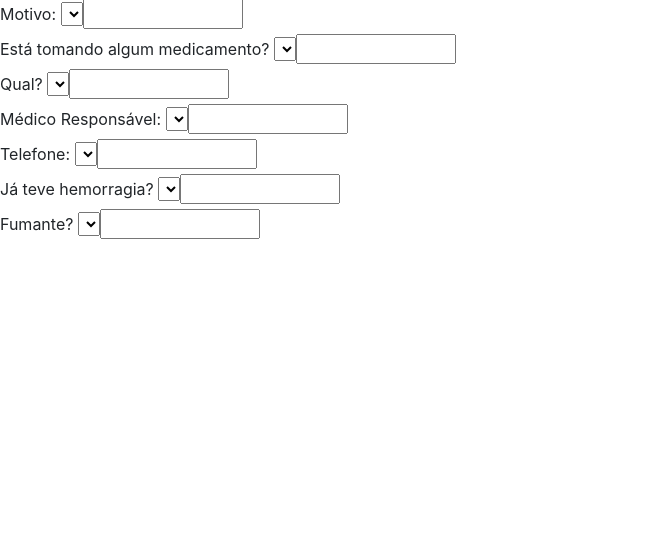
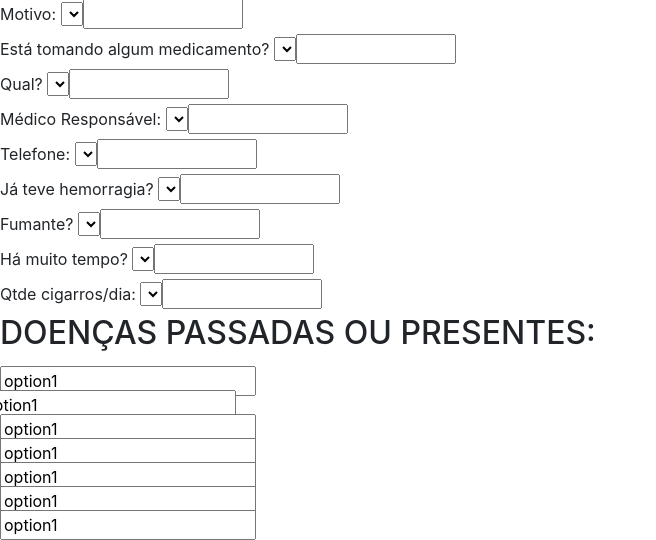
Before and after one commit to ifpb-sr/sisriso, a Flask app: page /clientes in a window 1280 px wide. Shown: the part 864-1404 px from the top of the page, without its empty margins (0-656 px from the left). Before the commit the page ends 1103 px from the top, so only its background shows below. Run offline with Flask 2, Linux system fonts and the light colour scheme; lists and menus that the app fills with data are empty; parts of the project's set-up code (start-up, migrations or seed data) failed here and were passed over; some libraries are stand-ins or nearby versions.

Commit message:
Update clientes.html

```diff
--- a/templates/clientes/clientes.html
+++ b/templates/clientes/clientes.html
@@ -110,13 +110,11 @@
 	          <input type="text" id="Tipo de plano" name="Tipo de plano" style="width: 10em"  value="" />
   </div>
 
-
 	    <div class="area">
                       <label for="MT">Matricula:</label>
                       <select name="MT" id="Matricula">
 	        <input type="text" id="Matricula" name="Matrícula" style="width: 10em"  value="" />
   </div>
-
 	   <div class="area">
                       <label for="Urgência">Em caso de urgência, avisar:</label>
                       <select name="Urgencia" id="Em caso de urgência, avisar">
@@ -196,6 +194,69 @@
   </div>
 
 
+				      <div class="area">
+                                <label for="9">Há muito tempo?</label>
+                                <select name="Há muito tempo?" id="9">
+			<input type="text" id="9" name="Há muito tempo?" style="width: 10em"  value="" />
+  </div>
+
+				 <div class="area">
+                                <label for="9">Qtde cigarros/dia:</label>
+                                <select name="Qtde cigarros/dia:" id="9">
+			<input type="text" id="9" name="Qtde cigarros/dia:" style="width: 10em"  value="" />
+  </div>
+
+
+					<h2> DOENÇAS PASSADAS OU PRESENTES:</h2>
+<div class="form-check">
+  <input class="form-check-input" type="text" name="Cardiopatia" id="9" value="option1" checked>
+  <label class="form-check-label" for="Cardiopatia">
+    Default Cardiopatia
+  </label>
+</div
+
+<div class="form-check">
+  <input class="form-check-input" type="text" name="Alérgia" id="9" value="option1" checked>
+  <label class="form-check-label" for="Alérgia">
+    Default Alérgia
+  </label>
+</div>
+
+<div class="form-check">
+  <input class="form-check-input" type="text" name="Cefaléia" id="9" value="option1" checked>
+  <label class="form-check-label" for="Cefaléia">
+    Default Cefaléia
+  </label>
+</div>
+
+<div class="form-check">
+  <input class="form-check-input" type="text" name="Convulsão" id="9" value="option1" checked>
+  <label class="form-check-label" for="Convulsão">
+    Default Convulsão
+  </label>
+</div>
+
+<div class="form-check">
+  <input class="form-check-input" type="text" name="Gastrite" id="9" value="option1" checked>
+  <label class="form-check-label" for="Gastrite">
+    Default Gastrite
+  </label>
+</div>
+
+<div class="form-check">
+  <input class="form-check-input" type="text" name="Alcoolismo" id="9" value="option1" checked>
+  <label class="form-check-label" for="Alcoolismo">
+    Default Alcoolismo
+  </label>
+</div>
+
+ <div class="form-check">
+  <input class="form-check-input" type="text" name="Nefropatia" id="9" value="option1" checked>
+  <label class="form-check-label" for="Nefropatia">
+    Default Nefropatia
+  </label>
+</div>
+
 
 
 
```
Lines whose indentation alone changed are shown as unchanged.
